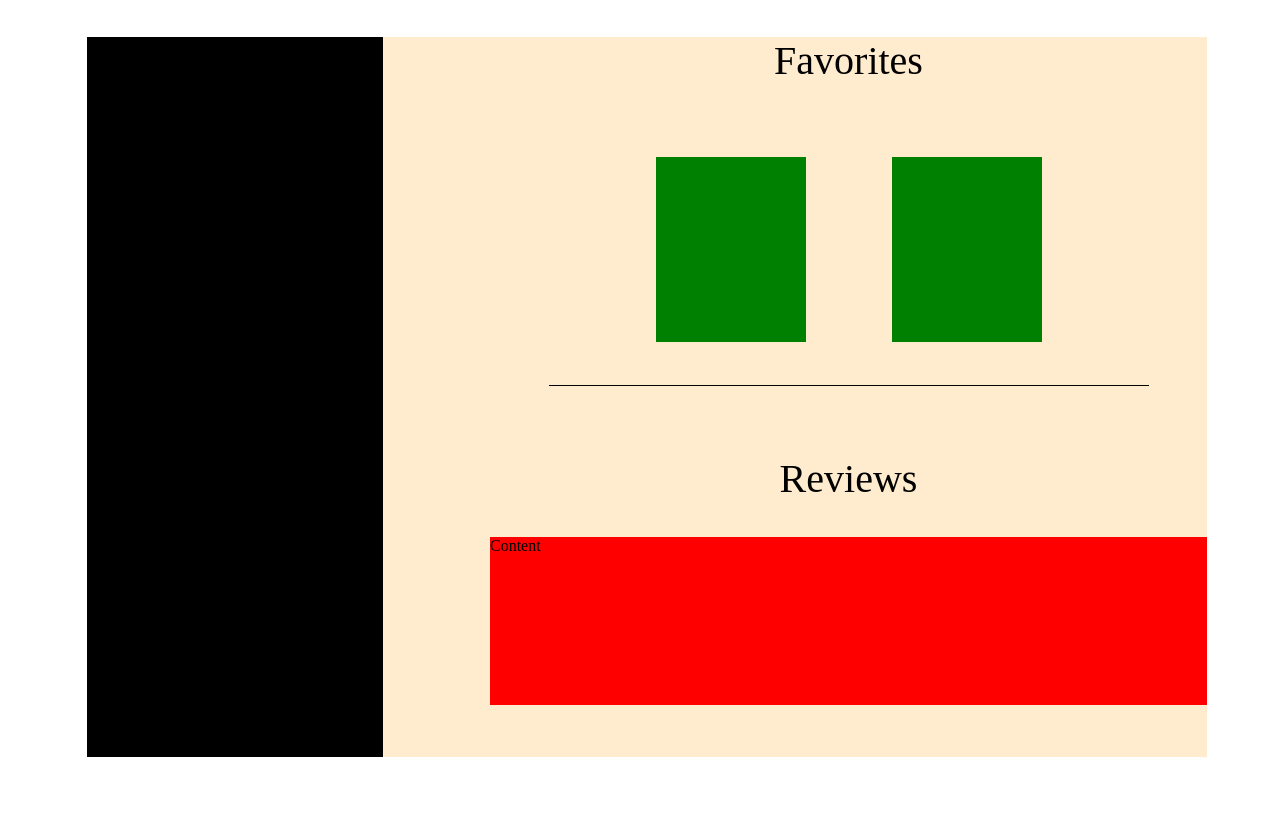
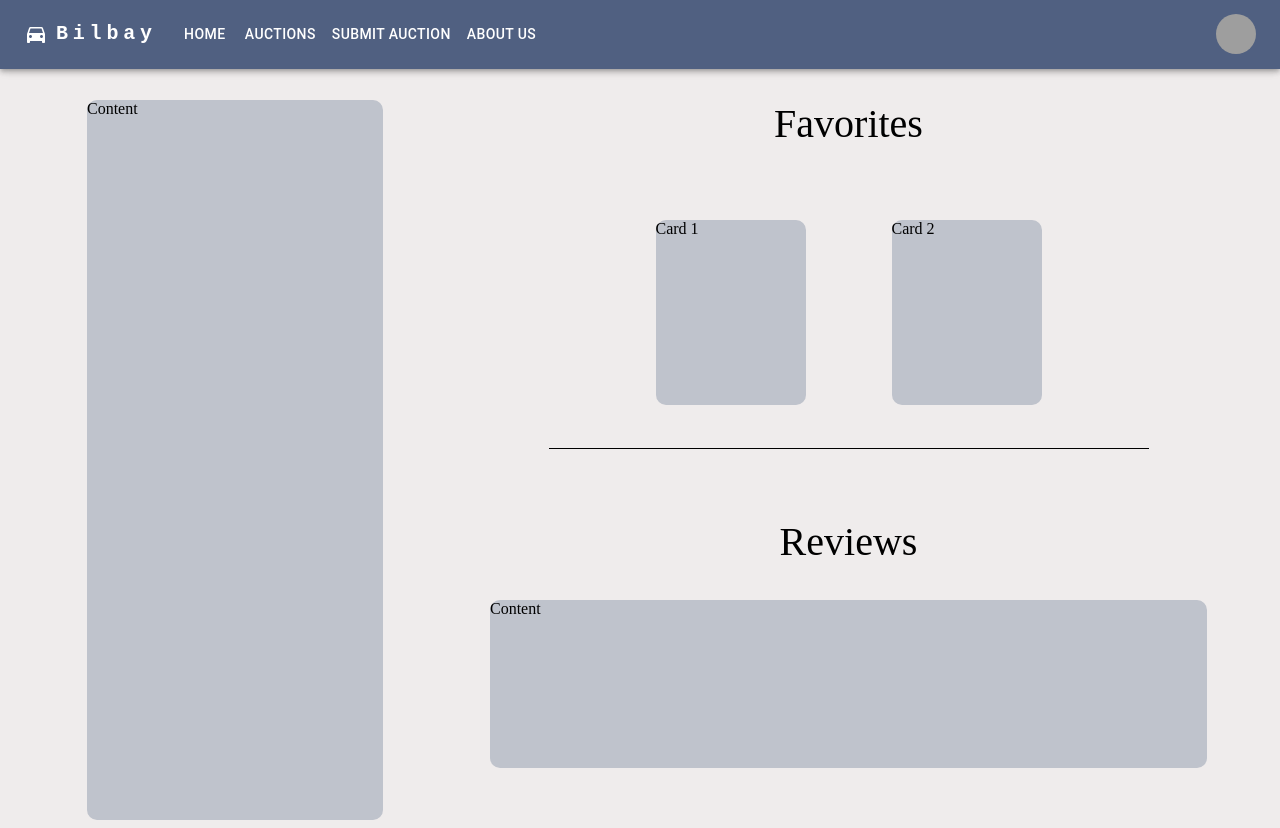
Before and after one commit to JohanBengtsson89/Bilbay-frontend, a React (Vite) app: page / in a window 1280 px wide. Before the commit the page ends 800 px from the top, so only its background shows below. Built offline with nearby package versions, Linux system fonts and the light colour scheme; grey boxes are pictures that could not be loaded.

Commit message:
commit innan pull

```diff
--- a/src/App.jsx
+++ b/src/App.jsx
@@ -2,7 +2,7 @@ import * as React from 'react';
 import NavBar from './components/Navbar';
 import User from './components/Product'
 import UserPage from './components/Pages/UserPage';
-
+import "./index.css";
 
 
 function App() {
@@ -10,7 +10,7 @@ function App() {
   return (
     <>
 
-    {/* <NavBar /> */}
+    <NavBar className="navbar" />
       <UserPage></UserPage>
     {/* <User></User> */}
     </>
--- a/src/components/Pages/UserPage.jsx
+++ b/src/components/Pages/UserPage.jsx
@@ -8,8 +8,8 @@ const UserPage = () => {
             <div className="user-right">
                 <div style={{fontSize:"40px"}}>Favorites</div>
                 <div className="favourites">
-                    <div className="card"></div>
-                    <div className="card"></div>
+                    <div className="card">Card 1</div>
+                    <div className="card">Card 2</div>
                 </div>
                 <div style={{fontSize:"40px"}}>Reviews</div>
                 <div className="reviews">Content</div>
--- a/src/components/Pages/UserPageStyles.css
+++ b/src/components/Pages/UserPageStyles.css
@@ -1,17 +1,22 @@
+body {
+    background-color: #EFECEC;
+}
+
 .flex-container {
     display: flex;
     flex-direction: row;
-    background-color: blanchedalmond;
+
     margin-left: 79px;
     margin-right: 65px;
-    margin-top: 37px;
+    margin-top: 100px;
     min-height: 708px;
     max-height: 720px;
 }
 
 .user-left {
-    background-color: black;
+    background-color: #BFC3CC;
     width: 30%;
+    border-radius: 10px;
 }
 
 .user-right {
@@ -35,15 +40,17 @@
 }
 .card {
     margin: 43px;
-    background-color: green;
+    background-color: #BFC3CC;
     width: 150px;
     height: 185px;
+    border-radius: 10px;
 }
 
 .reviews {
     margin-top: 35px;
     margin-bottom: 52px;
-    background-color: red;
+    background-color: #BFC3CC;
     width: 717px;
     height: 283px;
+    border-radius: 10px;
 }
--- a/src/index.css
+++ b/src/index.css
@@ -1,3 +1,5 @@
 .navbar {
   background-color: black;
+  padding: 1rem 3rem 1rem 3rem;
+  margin-bottom: 100px;
 }
```
